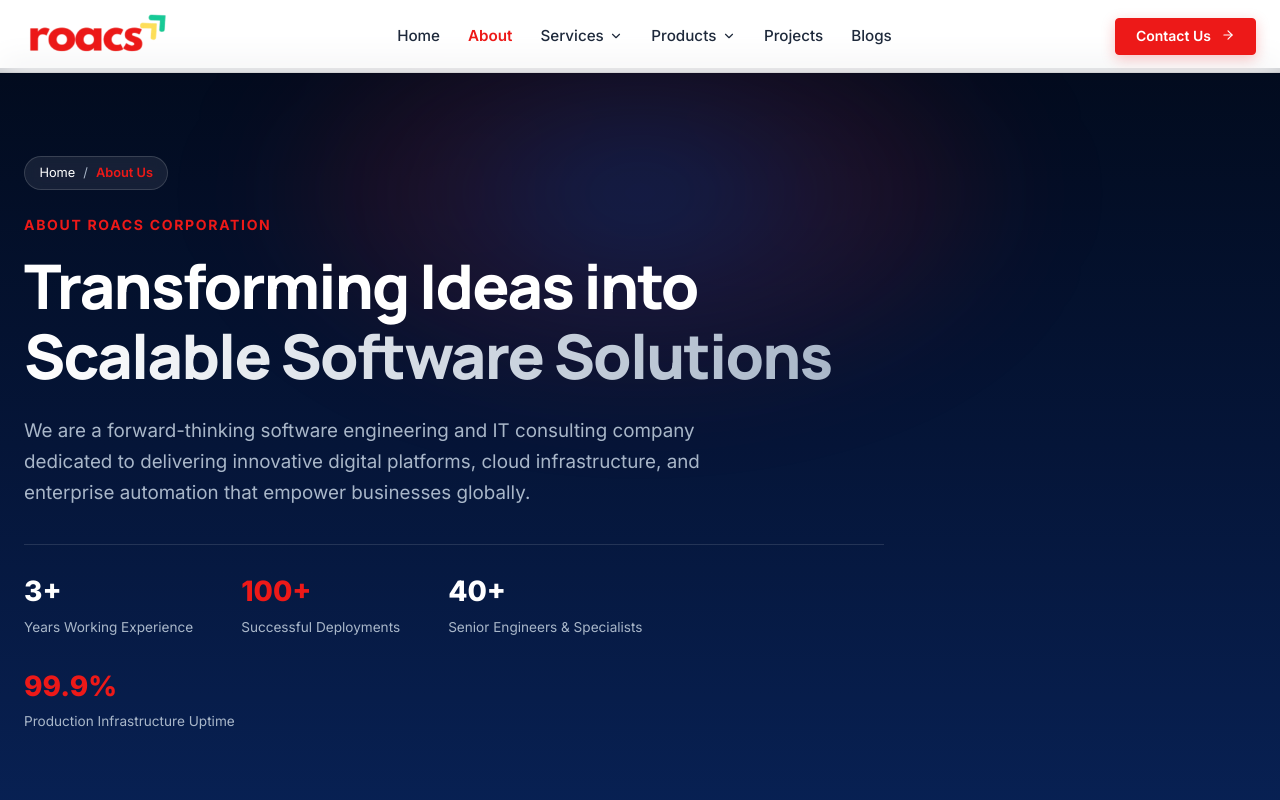
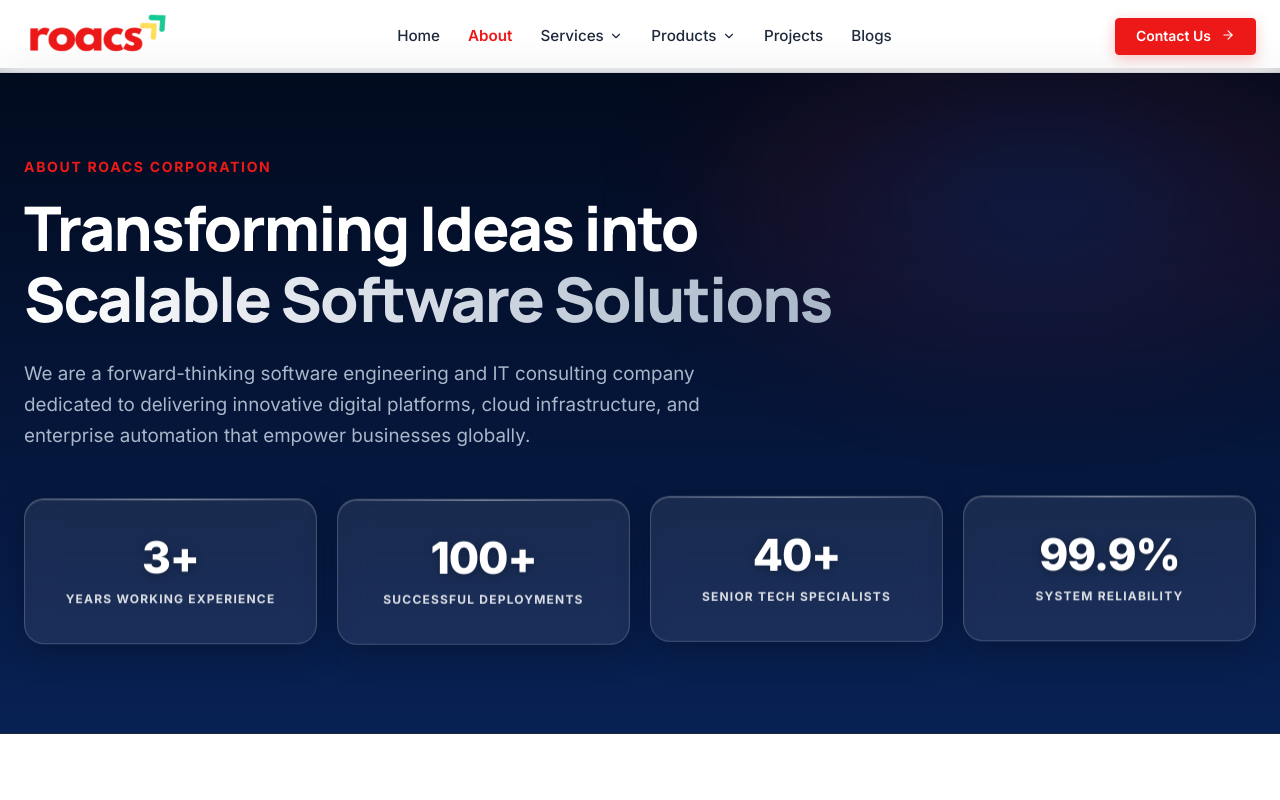
Before and after one commit to roacstech/roacs_new_website, a Next.js app: page /about in a window 1280 px wide. Shown: the top 800 px of the page. Built offline with nearby package versions, Linux system fonts and the light colour scheme.

Commit message:
feat(about): align hero metrics into animated glassmorphic cards with float and hover motion

```diff
--- a/src/app/about/page.tsx
+++ b/src/app/about/page.tsx
@@ -1,6 +1,5 @@
 import { Metadata } from "next";
 import Image from "next/image";
-import Link from "next/link";
 import { Container } from "@/components/common/Container";
 import { Button } from "@/components/common/Button";
 import { constructMetadata } from "@/lib/metadata";
@@ -62,26 +61,7 @@ export default function AboutPage() {
 
         <Container wide>
           <div style={{ position: "relative", zIndex: 1, maxWidth: "860px" }}>
-            {/* Breadcrumb Pill */}
-            <div
-              style={{
-                display: "inline-flex",
-                alignItems: "center",
-                gap: "0.5rem",
-                padding: "0.35rem 0.9rem",
-                borderRadius: "9999px",
-                backgroundColor: "rgba(255, 255, 255, 0.08)",
-                border: "1px solid rgba(255, 255, 255, 0.15)",
-                fontSize: "0.8rem",
-                color: "var(--color-muted-blue)",
-                marginBottom: "1.5rem",
-                backdropFilter: "blur(8px)",
-              }}
-            >
-              <Link href="/" style={{ color: "#FFFFFF" }}>Home</Link>
-              <span>/</span>
-              <span style={{ color: "var(--color-brand-accent)", fontWeight: 600 }}>About Us</span>
-            </div>
+
 
             <span
               style={{
@@ -122,40 +102,32 @@ export default function AboutPage() {
                 fontSize: "1.175rem",
                 lineHeight: 1.65,
                 color: "var(--color-muted-blue)",
-                marginBottom: "2.25rem",
+                marginBottom: "3rem",
                 maxWidth: "760px",
               }}
             >
               We are a forward-thinking software engineering and IT consulting company dedicated to delivering
               innovative digital platforms, cloud infrastructure, and enterprise automation that empower businesses globally.
             </p>
-
-            {/* Quick Metrics Bar */}
-            <div
-              style={{
-                display: "flex",
-                flexWrap: "wrap",
-                gap: "1.5rem 3rem",
-                paddingTop: "1.5rem",
-                borderTop: "1px solid rgba(255, 255, 255, 0.12)",
-              }}
-            >
-              <div>
-                <strong style={{ fontSize: "1.75rem", fontWeight: 800, color: "#FFFFFF", display: "block" }}>3+</strong>
-                <span style={{ fontSize: "0.85rem", color: "var(--color-muted-blue)" }}>Years Working Experience</span>
-              </div>
-              <div>
-                <strong style={{ fontSize: "1.75rem", fontWeight: 800, color: "var(--color-brand-accent)", display: "block" }}>100+</strong>
-                <span style={{ fontSize: "0.85rem", color: "var(--color-muted-blue)" }}>Successful Deployments</span>
-              </div>
-              <div>
-                <strong style={{ fontSize: "1.75rem", fontWeight: 800, color: "#FFFFFF", display: "block" }}>40+</strong>
-                <span style={{ fontSize: "0.85rem", color: "var(--color-muted-blue)" }}>Senior Engineers & Specialists</span>
-              </div>
-              <div>
-                <strong style={{ fontSize: "1.75rem", fontWeight: 800, color: "var(--color-brand-accent)", display: "block" }}>99.9%</strong>
-                <span style={{ fontSize: "0.85rem", color: "var(--color-muted-blue)" }}>Production Infrastructure Uptime</span>
-              </div>
+          </div>
+
+          {/* Frosted Glass Metrics Ribbon Matching Reference UI */}
+          <div className="about-hero-stats-grid">
+            <div className="about-glass-stat-card">
+              <span className="about-glass-stat-number">3+</span>
+              <span className="about-glass-stat-label">Years Working Experience</span>
+            </div>
+            <div className="about-glass-stat-card">
+              <span className="about-glass-stat-number">100+</span>
+              <span className="about-glass-stat-label">Successful Deployments</span>
+            </div>
+            <div className="about-glass-stat-card">
+              <span className="about-glass-stat-number">40+</span>
+              <span className="about-glass-stat-label">Senior Tech Specialists</span>
+            </div>
+            <div className="about-glass-stat-card">
+              <span className="about-glass-stat-number">99.9%</span>
+              <span className="about-glass-stat-label">System Reliability</span>
             </div>
           </div>
         </Container>
--- a/src/styles/components.css
+++ b/src/styles/components.css
@@ -495,18 +495,23 @@ p {
   padding-left: 4px;
 }
 
-/* Real Brand Logos Strip in Hero - No background, pure floating logos */
-.brand-logo-item {
+/* Real Brand Logos Strip in Hero */
+.brand-badge-card {
+  background-color: #FFFFFF;
+  border-radius: var(--radius-sm);
+  padding: 0.4rem 1.1rem;
+  height: 46px;
   display: inline-flex;
   align-items: center;
   justify-content: center;
-  opacity: 0.9;
-  transition: transform var(--transition-fast), opacity var(--transition-fast);
+  box-shadow: 0 4px 14px rgba(0, 0, 0, 0.28);
+  border: 1px solid rgba(255, 255, 255, 0.15);
+  transition: transform var(--transition-fast), box-shadow var(--transition-fast);
 }
 
-.brand-logo-item:hover {
-  opacity: 1;
-  transform: translateY(-2px) scale(1.05);
+.brand-badge-card:hover {
+  transform: translateY(-2px);
+  box-shadow: 0 8px 22px rgba(0, 0, 0, 0.4);
 }
 
 /* Accessibility */
@@ -724,198 +729,86 @@ p {
   pointer-events: none;
 }
 
-/* =========================================================================
-   Mobile First & Responsive Layout Perfection (320px - 768px)
-   ========================================================================= */
+/* ==========================================================================
+   About Page Premium Styles & Card Animations
+   ========================================================================== */
 
-/* Prevent horizontal overflow across the board */
-html, body {
-  overflow-x: hidden !important;
-  max-width: 100vw;
-  width: 100%;
+.about-card-hover {
+  transition: transform 0.35s cubic-bezier(0.16, 1, 0.3, 1),
+    box-shadow 0.35s cubic-bezier(0.16, 1, 0.3, 1),
+    border-color 0.35s ease;
+  will-change: transform, box-shadow;
 }
 
-@media (max-width: 768px) {
-  :root {
-    --container-padding: 1.15rem;
-    --spacing-3xl: 2.75rem;
-    --spacing-4xl: 3.5rem;
+.about-card-hover:hover {
+  transform: translateY(-8px);
+  box-shadow: 0 25px 45px -12px rgba(16, 29, 53, 0.14), 0 0 20px rgba(237, 25, 24, 0.06);
+  border-color: rgba(237, 25, 24, 0.35) !important;
 }
 
-  .section {
-    padding-top: 2.75rem !important;
-    padding-bottom: 2.75rem !important;
+.about-dark-card-hover {
+  transition: transform 0.35s cubic-bezier(0.16, 1, 0.3, 1),
+    box-shadow 0.35s cubic-bezier(0.16, 1, 0.3, 1),
+    border-color 0.35s ease,
+    background-color 0.35s ease;
+  will-change: transform, box-shadow;
 }
 
-  /* Hero Section Mobile Polish */
-  .hero-section {
-    padding-top: 2.25rem !important;
-    padding-bottom: 2.5rem !important;
-    min-height: auto !important;
+.about-dark-card-hover:hover {
+  transform: translateY(-8px);
+  box-shadow: 0 25px 50px -15px rgba(0, 0, 0, 0.5), 0 0 30px rgba(37, 99, 235, 0.18);
+  border-color: rgba(255, 255, 255, 0.28) !important;
+  background-color: rgba(255, 255, 255, 0.06) !important;
 }
 
-  .hero-heading {
-    font-size: clamp(1.85rem, 6.8vw, 2.75rem) !important;
-    line-height: 1.16 !important;
-    letter-spacing: -0.03em !important;
-    margin-bottom: 0.85rem !important;
+.about-val-card {
+  transition: transform 0.4s cubic-bezier(0.16, 1, 0.3, 1),
+    box-shadow 0.4s cubic-bezier(0.16, 1, 0.3, 1),
+    border-color 0.4s ease;
 }
 
-  .hero-subtitle {
-    font-size: 0.95rem !important;
-    line-height: 1.55 !important;
-    margin-bottom: 1.5rem !important;
-    padding: 0 0.5rem !important;
+.about-val-card:hover {
+  transform: translateY(-6px);
+  box-shadow: 0 20px 40px -15px rgba(0, 0, 0, 0.4);
+  border-color: rgba(237, 25, 24, 0.4) !important;
 }
 
-  .hero-buttons-wrapper {
-    gap: 0.75rem !important;
+.about-val-card .val-img {
+  transition: transform 0.6s cubic-bezier(0.16, 1, 0.3, 1);
 }
 
-  /* About Section Mobile Polish */
-  .about-image-card {
-    height: 320px !important;
+.about-val-card:hover .val-img {
+  transform: scale(1.06);
 }
 
-  .about-floating-badge {
-    right: 12px !important;
-    bottom: -18px !important;
-    padding: 0.85rem 1rem !important;
-    max-width: 220px !important;
+.about-stat-card {
+  transition: transform 0.3s cubic-bezier(0.16, 1, 0.3, 1),
+    box-shadow 0.3s cubic-bezier(0.16, 1, 0.3, 1),
+    border-color 0.3s ease;
 }
 
-  /* Brand Marquee Mobile Polish */
-  .brand-pill-glass {
-    height: 48px !important;
-    padding: 0.35rem 0.85rem !important;
-    gap: 0.65rem !important;
+.about-stat-card:hover {
+  transform: translateY(-6px);
+  box-shadow: 0 15px 35px -10px rgba(0, 0, 0, 0.15);
+  border-color: var(--color-brand-accent) !important;
 }
 
-  /* Work Process Mobile Tabs */
-  .process-tabs-grid button {
-    padding: 0.85rem 1rem !important;
+@keyframes pulse-subtle {
+
+  0%,
+  100% {
+    opacity: 0.6;
+    transform: scale(1);
   }
 
-  /* Testimonials & Card Padding on Mobile */
-  .card, .pillar-card {
-    padding: 1.5rem 1.25rem !important;
+  50% {
+    opacity: 0.9;
+    transform: scale(1.05);
   }
 }
 
-@media (max-width: 480px) {
-  :root {
-    --container-padding: 1rem;
-  }
-
-  /* Stack hero CTA buttons vertically on small mobile */
-  .hero-buttons-wrapper {
-    flex-direction: column !important;
-    width: 100% !important;
-    max-width: 320px !important;
-    margin-left: auto !important;
-    margin-right: auto !important;
-  }
-
-  .hero-btn-primary,
-  .hero-btn-secondary {
-    width: 100% !important;
-    justify-content: center !important;
-    text-align: center !important;
-    padding: 0.75rem 1.5rem !important;
-  }
-
-  /* About Floating Badge Compact Size for 320px-375px */
-  .about-floating-badge {
-    position: relative !important;
-    right: auto !important;
-    bottom: auto !important;
-    margin-top: 1rem !important;
-    max-width: 100% !important;
-    width: 100% !important;
-  }
-
-  /* Header adjustments for narrow phones */
-  .mobile-menu-trigger {
-    padding: 0.45rem !important;
-  }
-}
-
-/* =========================================================================
-   Modern Digital Agency Portfolio - Projects Showcase
-   ========================================================================= */
-
-.projects-agency-grid {
-  display: grid;
-  grid-template-columns: 1fr;
-  gap: 24px;
-  align-items: stretch;
-}
-
-.projects-agency-grid > * {
-  height: 100%;
-  display: flex;
-  flex-direction: column;
-}
-
-.agency-portfolio-card {
-  height: 100%;
-  display: flex;
-  flex-direction: column;
-}
-
-@media (min-width: 680px) {
-  .projects-agency-grid {
-    grid-template-columns: repeat(2, 1fr);
-    gap: 26px;
-  }
-}
-
-@media (min-width: 1024px) {
-  .projects-agency-grid {
-    grid-template-columns: repeat(3, 1fr);
-    gap: 30px;
-  }
-}
-
-.filter-scroll-container::-webkit-scrollbar {
-  display: none;
-}
-
-.project-filter-btn:hover {
-  background-color: #F1F5F9 !important;
-  color: #0F172A !important;
-}
-
-.project-filter-btn.active:hover {
-  background-color: var(--color-brand-accent) !important;
-  color: #FFFFFF !important;
-}
-
-@media (max-width: 900px) {
-  .hero-tech-bg-pattern {
-    opacity: 0.3 !important;
-    right: -15% !important;
-    width: 65vw !important;
-  }
-}
-
-@media (max-width: 640px) {
-  .hero-tech-bg-pattern {
-    opacity: 0.18 !important;
-    right: -25% !important;
-    width: 85vw !important;
-  }
-}
-
-@media (prefers-reduced-motion: reduce) {
-  *,
-  *::before,
-  *::after {
-    animation-duration: 0.01ms !important;
-    animation-iteration-count: 1 !important;
-    transition-duration: 0.01ms !important;
-    scroll-behavior: auto !important;
-  }
+.ambient-pulse {
+  animation: pulse-subtle 4s ease-in-out infinite;
 }
 
 /* Our Projects Sidebar Menu (Matching UI reference) */
@@ -1015,3 +908,149 @@ html, body {
 .service-explore-link:hover svg {
   transform: translateX(4px);
 }
+
+/* =========================================================================
+   About Page Hero Frosted Glass Stats Cards (Matching Reference UI)
+   ========================================================================= */
+.about-hero-stats-grid {
+  display: grid;
+  grid-template-columns: repeat(4, 1fr);
+  gap: 1.25rem;
+  width: 100%;
+  position: relative;
+  z-index: 1;
+}
+
+@media (max-width: 992px) {
+  .about-hero-stats-grid {
+    grid-template-columns: repeat(2, 1fr);
+    gap: 1rem;
+  }
+}
+
+@media (max-width: 540px) {
+  .about-hero-stats-grid {
+    grid-template-columns: 1fr;
+  }
+}
+
+@keyframes stat-gentle-float {
+  0%, 100% {
+    transform: translateY(0px);
+  }
+  50% {
+    transform: translateY(-4px);
+  }
+}
+
+.about-glass-stat-card {
+  position: relative;
+  background: rgba(255, 255, 255, 0.08);
+  backdrop-filter: blur(16px);
+  -webkit-backdrop-filter: blur(16px);
+  border: 1px solid rgba(255, 255, 255, 0.18);
+  border-radius: 20px;
+  padding: 2.25rem 1.5rem;
+  display: flex;
+  flex-direction: column;
+  align-items: center;
+  justify-content: center;
+  text-align: center;
+  overflow: hidden;
+  box-shadow: 0 8px 32px rgba(0, 0, 0, 0.25), inset 0 1px 1px rgba(255, 255, 255, 0.2);
+  cursor: pointer;
+  transition: transform 0.35s cubic-bezier(0.16, 1, 0.3, 1),
+              background 0.35s cubic-bezier(0.16, 1, 0.3, 1),
+              border-color 0.35s cubic-bezier(0.16, 1, 0.3, 1),
+              box-shadow 0.35s cubic-bezier(0.16, 1, 0.3, 1);
+}
+
+.about-glass-stat-card:nth-child(1) {
+  animation: stat-gentle-float 6s ease-in-out infinite;
+  animation-delay: 0s;
+}
+
+.about-glass-stat-card:nth-child(2) {
+  animation: stat-gentle-float 6s ease-in-out infinite;
+  animation-delay: 1.5s;
+}
+
+.about-glass-stat-card:nth-child(3) {
+  animation: stat-gentle-float 6s ease-in-out infinite;
+  animation-delay: 3s;
+}
+
+.about-glass-stat-card:nth-child(4) {
+  animation: stat-gentle-float 6s ease-in-out infinite;
+  animation-delay: 4.5s;
+}
+
+.about-glass-stat-card::before {
+  content: "";
+  position: absolute;
+  top: 0;
+  left: 0;
+  right: 0;
+  height: 1.5px;
+  background: linear-gradient(90deg, transparent 0%, rgba(255, 255, 255, 0.7) 50%, transparent 100%);
+  opacity: 0.6;
+  transition: opacity 0.35s ease;
+}
+
+.about-glass-stat-card::after {
+  content: "";
+  position: absolute;
+  inset: 0;
+  border-radius: inherit;
+  background: radial-gradient(circle at 50% 0%, rgba(255, 255, 255, 0.18) 0%, transparent 75%);
+  opacity: 0;
+  transition: opacity 0.35s ease;
+  pointer-events: none;
+}
+
+.about-glass-stat-card:hover {
+  animation-play-state: paused;
+  transform: translateY(-8px) scale(1.025) !important;
+  background: rgba(255, 255, 255, 0.14);
+  border-color: rgba(255, 255, 255, 0.38);
+  box-shadow: 0 20px 45px rgba(0, 0, 0, 0.35), 0 0 30px rgba(59, 130, 246, 0.22), inset 0 1px 1px rgba(255, 255, 255, 0.5);
+}
+
+.about-glass-stat-card:hover::before {
+  opacity: 1;
+}
+
+.about-glass-stat-card:hover::after {
+  opacity: 1;
+}
+
+.about-glass-stat-number {
+  font-size: clamp(2.25rem, 3.5vw, 2.75rem);
+  font-weight: 800;
+  color: #FFFFFF;
+  letter-spacing: -0.025em;
+  line-height: 1;
+  margin-bottom: 0.75rem;
+  text-shadow: 0 2px 10px rgba(0, 0, 0, 0.3);
+  transition: transform 0.35s cubic-bezier(0.16, 1, 0.3, 1),
+              text-shadow 0.35s ease;
+}
+
+.about-glass-stat-card:hover .about-glass-stat-number {
+  transform: scale(1.06) translateY(-2px);
+  text-shadow: 0 0 20px rgba(255, 255, 255, 0.75);
+}
+
+.about-glass-stat-label {
+  font-size: 0.75rem;
+  font-weight: 700;
+  letter-spacing: 0.1em;
+  text-transform: uppercase;
+  color: rgba(255, 255, 255, 0.85);
+  line-height: 1.35;
+  transition: color 0.35s ease;
+}
+
+.about-glass-stat-card:hover .about-glass-stat-label {
+  color: #FFFFFF;
+}
```
Lines whose indentation alone changed are shown as unchanged.
